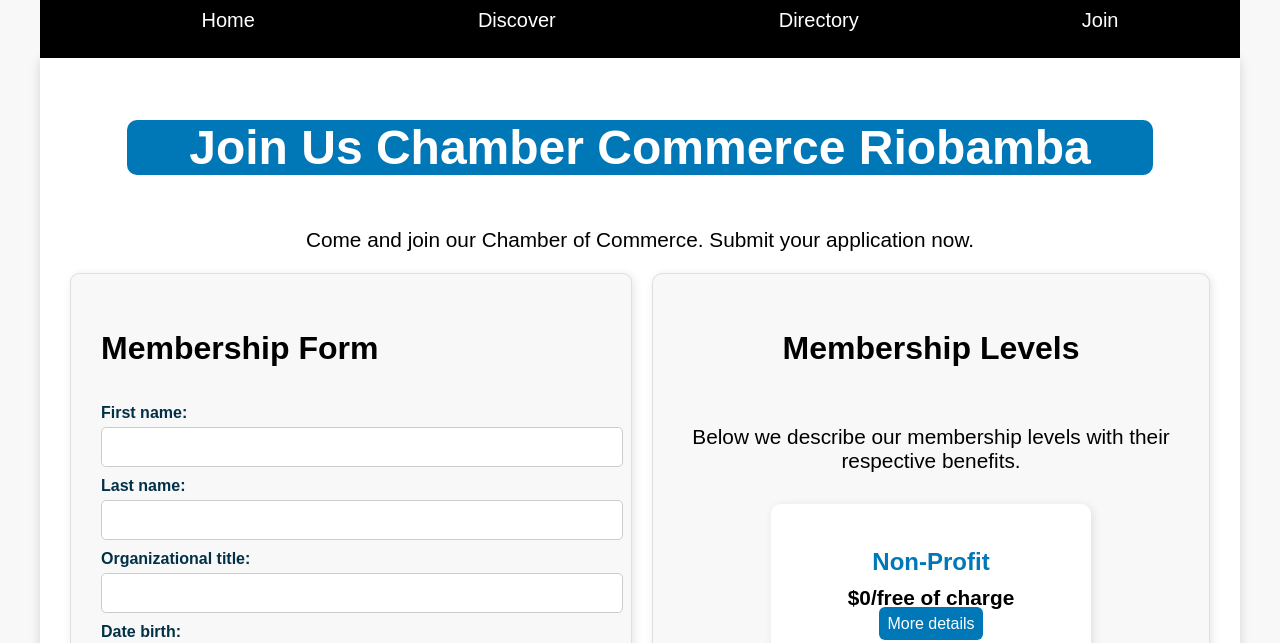
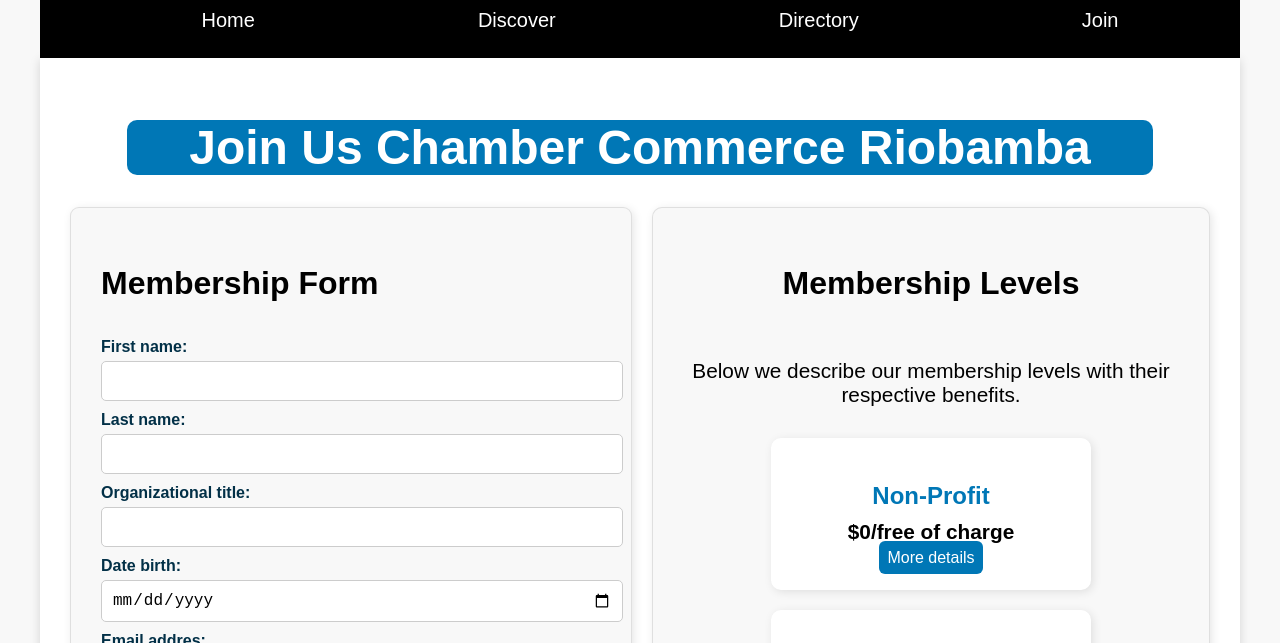
Before and after one commit to Jhonatan-35/wdd231, a plain HTML site: page chamber/join.html in a window 1280 px wide. Shown: the part 92-735 px from the top of the page. Drawn offline with Linux system fonts and the light colour scheme.

Commit message:
Desventage

```diff
--- a/chamber/join.html
+++ b/chamber/join.html
@@ -43,8 +43,6 @@
 
 
       <h1>Join Us Chamber Commerce Riobamba</h1>
-      <p>Come and join our Chamber of Commerce.
-        Submit your application now.</p>
 
 
         <div class="membership-application">
```
